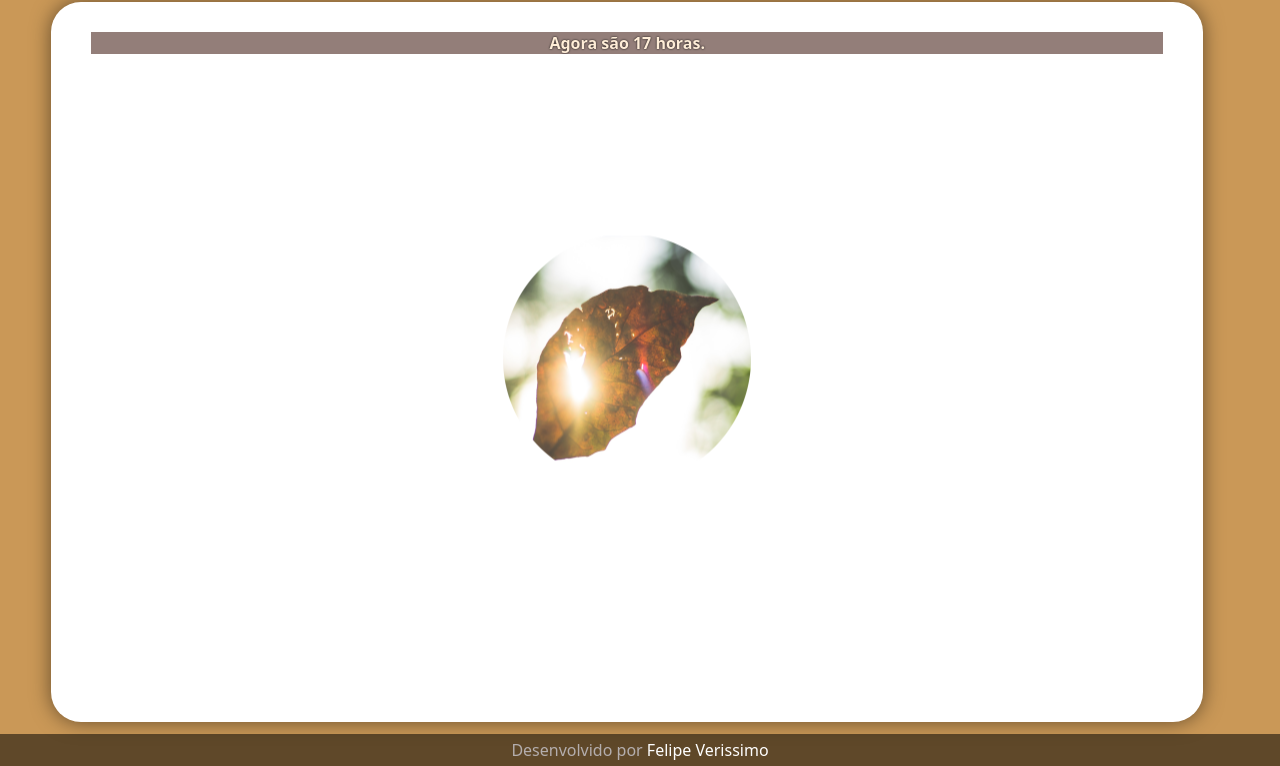
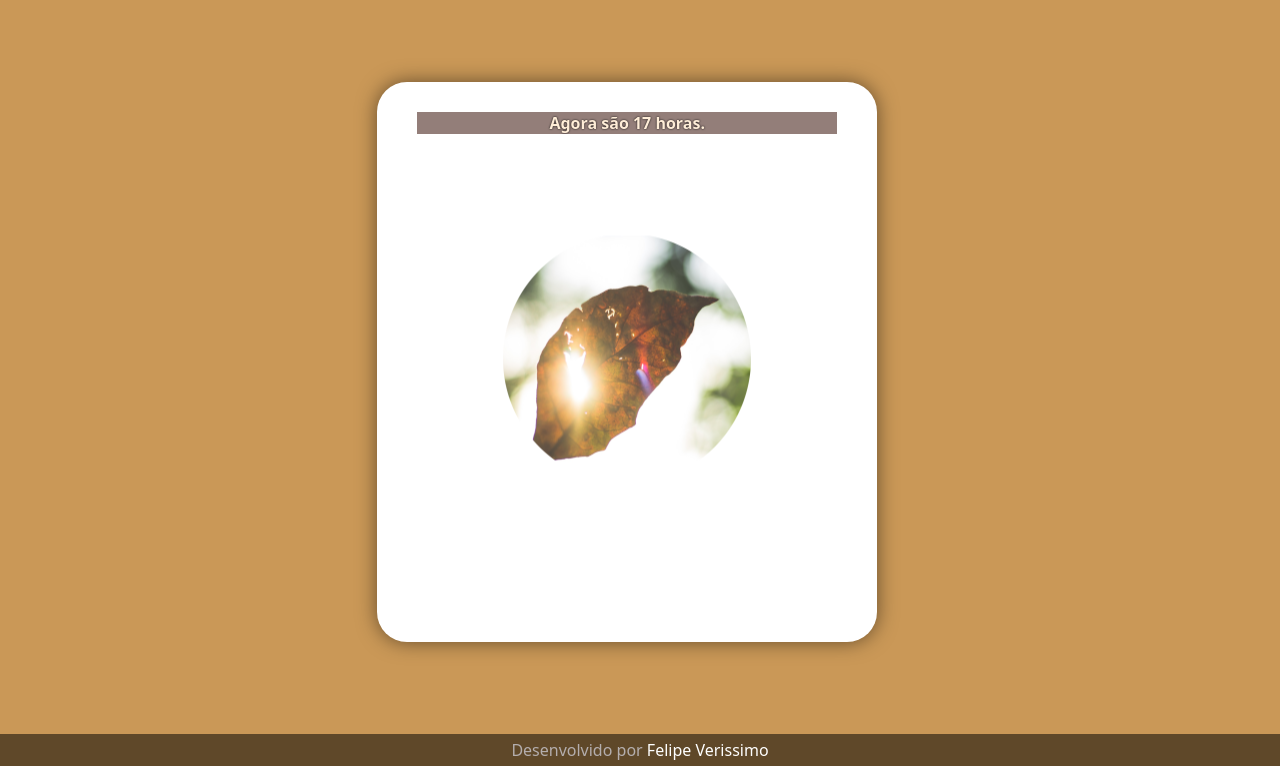
Before and after one commit to felypon/idade, a plain HTML site: page index.html in a window 1280 px wide. Shown: the part 53-819 px from the top of the page. Drawn offline with Linux system fonts and the light colour scheme.

Commit message:
add media query

```diff
--- /dev/null
+++ b/desktop.css
@@ -0,0 +1,13 @@
+@charset 'UTF-8';
+
+@media screen and (min-width: 1024px) {
+    section {
+        width: 500px
+    }
+}
+
+@media screen and (min-width: 768px) {
+    section {
+        width: 500px
+    }
+}
--- a/estilos/style.css
+++ b/estilos/style.css
@@ -33,7 +33,7 @@ section {
     text-align: center;
     position: absolute;
     width: 90vw;
-    height: 90vh;
+    height: 70vh;
     top: 50%;
     left: 50%;
     transform: translate(-50%, -50%);
--- a/index.html
+++ b/index.html
@@ -7,6 +7,7 @@
     <link rel="shortcut icon" href="favicon.ico" type="image/x-icon">
     <link rel="stylesheet" href="estilos/style.css">
     <script src="script.js"></script>
+    <link rel="stylesheet" href="desktop.css">
     <title>Hora do dia</title>
 </head>
 <body onload="carregar()">
```
